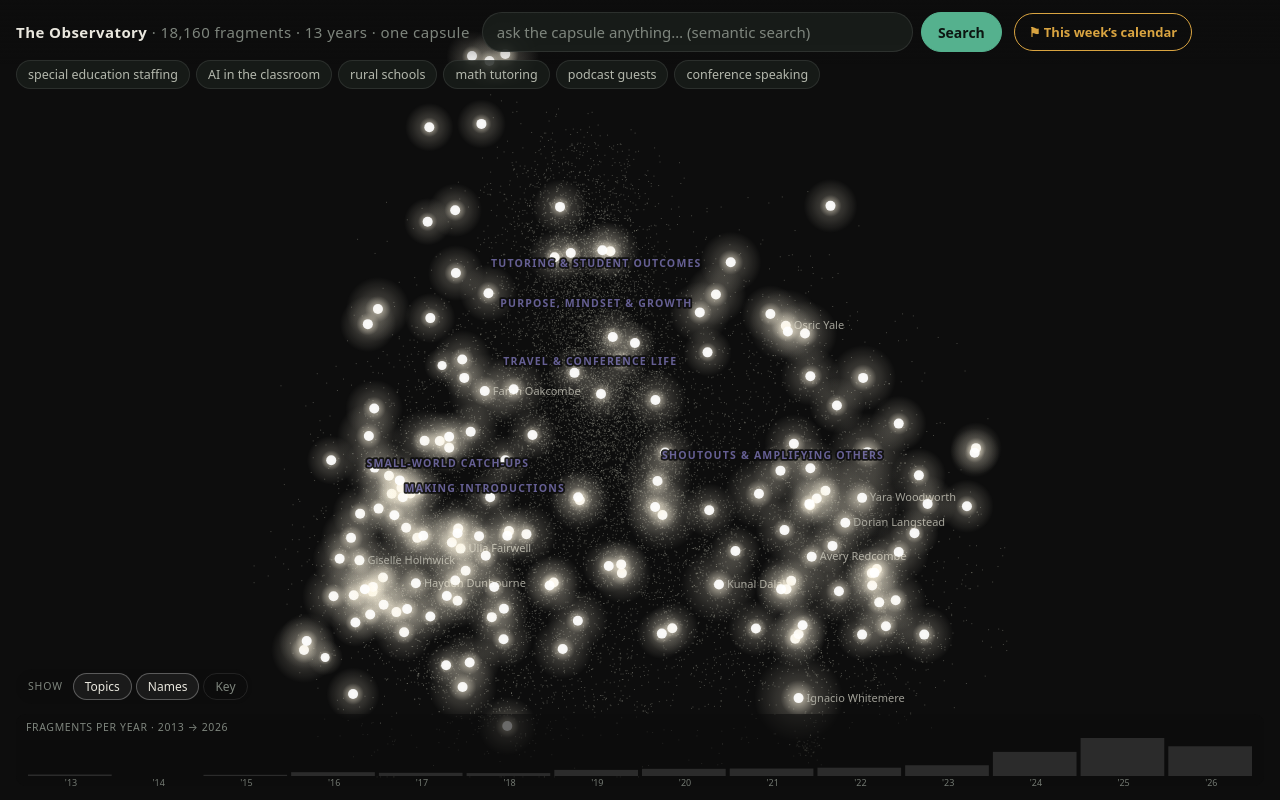
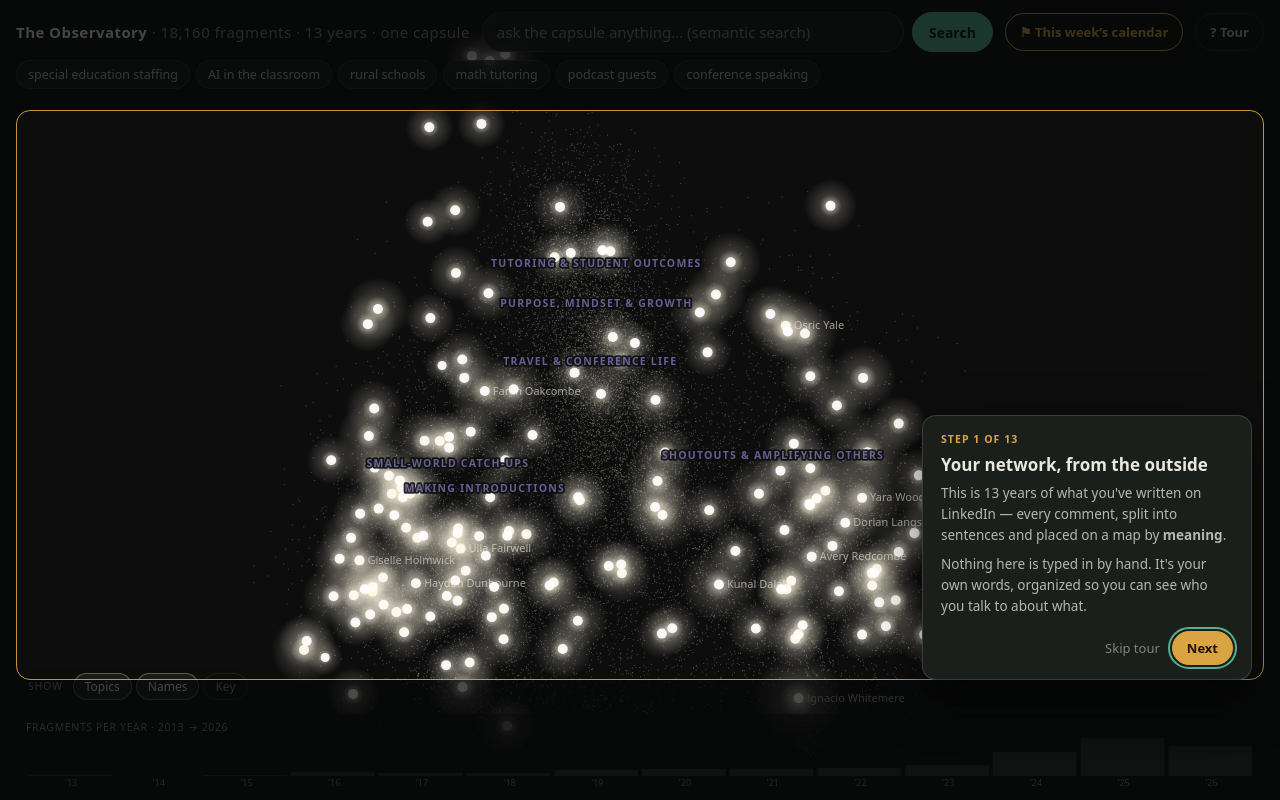
Before and after one commit to kmasterfleek/jacobs-brain-v2, a plain HTML site: page mockups/observatory-demo/index.html in a window 1280 px wide. Drawn offline with Linux system fonts and the light colour scheme; animation ran at ten frames a second.

Commit message:
Observatory: guided first-visit tour (13 steps, spotlight + do-it steps, example semantic search)
Auto-starts once per browser; '? Tour' replays; #tour=N jumps to a step. Verified end-to-end
by driving real clicks through every interactive step in headless Chrome. Synced to demo copy.

Co-Authored-By: Claude Opus 5.5 (1M context) <noreply@anthropic.com>
Claude-Session: https://claude.ai/code/session_01CBSKRaV9YMB96cwTGgESvY

```diff
--- a/mockups/observatory-demo/index.html
+++ b/mockups/observatory-demo/index.html
@@ -187,5 +187,6 @@
   <script src="data.js"></script>
   <script src="explore.js"></script>
   <script src="app.js"></script>
+  <script src="tour.js"></script>
 </body>
 </html>
--- /dev/null
+++ b/mockups/observatory-demo/tour.js
@@ -0,0 +1,182 @@
+// Guided tour over the live Observatory: a spotlight dims everything but one spot, a card
+// explains it, and "do it" steps advance when the viewer actually does the thing.
+// Starts on first visit (per browser); "? Tour" in the header replays it; #tour forces it.
+(() => {
+  const LS = "dodo-observatory-tour-v1";
+  const EXAMPLE = "teachers leaving the profession";
+
+  const css = document.createElement("style");
+  css.textContent = `
+  #tour-hole { position: fixed; z-index: 40; pointer-events: none; border-radius: 14px;
+    box-shadow: 0 0 0 9999px rgba(6,8,7,.72); border: 1.5px solid rgba(217,164,65,.9);
+    transition: all .35s ease; }
+  #tour-card { position: fixed; z-index: 41; width: 330px; max-width: calc(100vw - 32px);
+    background: #1a1f1b; border: 1px solid rgba(255,255,255,.14); border-radius: 14px;
+    padding: 16px 18px 14px; box-shadow: 0 18px 50px rgba(0,0,0,.6); color: var(--ink);
+    transition: top .35s ease, left .35s ease; }
+  #tour-card .step { font-size: 10.5px; letter-spacing: .1em; text-transform: uppercase; color: var(--warn); font-weight: 700; }
+  #tour-card h3 { font-size: 17px; margin: 4px 0 6px; text-wrap: balance; }
+  #tour-card p { font-size: 13.5px; line-height: 1.55; color: var(--ink-2); }
+  #tour-card p + p { margin-top: 8px; }
+  #tour-card .do { margin-top: 10px; font-size: 13px; color: var(--accent); font-weight: 600; }
+  #tour-card .do.done { color: var(--muted); text-decoration: line-through; }
+  #tour-card .row { display: flex; gap: 8px; margin-top: 14px; align-items: center; }
+  #tour-card .row .sp { flex: 1; }
+  #tour-card button { font: 600 13px system-ui; padding: 7px 14px; border-radius: 999px; cursor: pointer;
+    border: 1px solid rgba(255,255,255,.18); background: transparent; color: var(--ink-2); }
+  #tour-card button.primary { background: var(--warn); border-color: var(--warn); color: #1c1408; }
+  #tour-card button.go { background: var(--accent); border-color: var(--accent); color: #0c1611; }
+  #tour-card button:disabled { opacity: .35; cursor: default; }
+  #tour-card button:focus-visible { outline: 2px solid var(--accent); outline-offset: 2px; }
+  #tour-card .skip { background: none; border: none; color: var(--muted); padding: 7px 4px; font-weight: 400; }
+  #tourbtn { padding: 9px 14px; border-radius: 999px; border: 1px solid var(--hairline); background: transparent;
+    color: var(--ink-2); font: 600 13px system-ui; cursor: pointer; white-space: nowrap; }
+  #tourbtn:hover { color: var(--ink); border-color: rgba(255,255,255,.3); }
+  @media (prefers-reduced-motion: reduce) { #tour-hole, #tour-card { transition: none; } }`;
+  document.head.appendChild(css);
+
+  // ---- targets: DOM elements or live canvas positions ----
+  const el = (sel) => () => { const e = document.querySelector(sel); if (!e || !e.offsetParent && getComputedStyle(e).position !== "fixed") return null; const r = e.getBoundingClientRect(); return r.width ? r : null; };
+  const pad = (r, p) => r && ({ left: r.left - p, top: r.top - p, width: r.width + 2 * p, height: r.height + 2 * p });
+  const topStar = () => [...PEOPLE].sort((a, b) => b.n - a.n)[0];
+  const starRect = () => { const [x, y] = toScreen(topStar().x, topStar().y); return { left: x - 26, top: y - 26, width: 150, height: 52 }; };
+  const topicBox = () => regionBoxes[0] || null;
+  const topicRect = () => { const b = topicBox(); return b && pad({ left: b.x, top: b.y, width: b.w, height: b.h }, 10); };
+  const dustRect = () => ({ left: CX - R * 0.55, top: CY - R * 0.95, width: R * 1.1, height: R * 0.75 });
+  let tourMtg = -1;
+  const pickMeeting = () => {
+    const today = MEETINGS.findIndex(m => m.day === calDay && mppl(m).length);
+    return today >= 0 ? today : MEETINGS.findIndex(m => mppl(m).length);
+  };
+
+  const steps = [
+    { title: "Your network, from the outside",
+      body: ["This is 13 years of what you've written on LinkedIn — every comment, split into sentences and placed on a map by <b>meaning</b>.",
+             "Nothing here is typed in by hand. It's your own words, organized so you can see who you talk to about what."],
+      target: () => ({ left: 16, top: 110, width: innerWidth - 32, height: innerHeight - 230 }) },
+    { title: "Stars are people",
+      body: ["Each star is someone you talk to. Bigger = more often. People you talk to about <b>similar things</b> sit near each other — the position is about topics, not geography or importance."],
+      doText: "Click this star to open their card", target: starRect,
+      enter: () => { closePanel(); },
+      done: () => selected && selected.i === topStar().i },
+    { title: "Their card",
+      body: ["Every time you mentioned them, year by year — plus what's in your files and the actual things you said to them, newest first, with links back to LinkedIn."],
+      target: el("#panel") },
+    { title: "Dust is everything you wrote",
+      body: ["Each tiny dot is one thing you said. Hover any dot to read it. Click one and you'll get <b>✦ More like this</b> — everything else you've said that means something similar."],
+      target: dustRect, enter: () => closePanel() },
+    { title: "Topics you keep coming back to",
+      body: ["The violet captions are subjects you return to again and again, found automatically from your words."],
+      doText: "Click this topic", target: topicRect,
+      enter: () => { setView("topics", true); },
+      done: () => results && panel.classList.contains("show") && /^Topic:/.test(panel.querySelector("h2")?.textContent || "") },
+    { title: "Who a topic belongs to",
+      body: ["Green dots are everything you've said on that topic. The list ranks <b>who you say it to</b>. A topic with almost nobody on this list is one you talk about a lot — but no one owns yet. That's an opening."],
+      target: el("#panel") },
+    { title: "Too busy? Turn things off",
+      body: ["Topics, names, and the key can each be switched on and off — or press T, N, K."],
+      doText: "Click “Names” to hide them, then again to bring them back", target: () => pad(el("#viewbar")(), 6),
+      enter: () => { clearSearch(); this_names = VIEW.names; flips = 0; },
+      done: () => flips >= 1 },
+    { title: "This week's calendar",
+      body: ["Your meetings live right inside the map."],
+      doText: "Click “This week's calendar”", target: () => pad(el("#calbtn")(), 6),
+      done: () => calOpen },
+    { title: "Click a meeting",
+      body: ["Anyone in it who's on your map lights up <b>amber</b>, along with everything you've ever said to them. The purple note is the intern's prep; orange flags are warnings, like asking the same person twice in one week."],
+      doText: "Click this meeting", target: () => { const e = document.querySelector(`.mtg[data-i="${tourMtg}"]`); return e ? pad(e.getBoundingClientRect(), 4) : null; },
+      enter: () => { tourMtg = pickMeeting(); if (tourMtg >= 0 && MEETINGS[tourMtg].day !== calDay) { calDay = MEETINGS[tourMtg].day; renderCal(); } setTimeout(() => document.querySelector(`.mtg[data-i="${tourMtg}"]`)?.scrollIntoView({ block: "center" }), 50); },
+      done: () => openMtg === tourMtg },
+    { title: "Missing someone?",
+      body: ["If a name was misspelled on the invite or never made it on, type it here — it finds people even with typos. They'll light up with the meeting from then on."],
+      target: () => { const e = document.querySelector(`.mtg[data-i="${tourMtg}"] .addwho`); return e ? pad(e.getBoundingClientRect(), 6) : null; } },
+    { title: "Search by meaning, not words",
+      body: [`Ask about anything. It finds what you meant even when you used different words. Try this one: <b>“${EXAMPLE}.”</b>`],
+      target: () => pad(el("#searchbox")(), 6),
+      enter: () => { toggleCal(false); closePanel(); },
+      action: { label: "Run this search", run: () => { $("#q").value = EXAMPLE; doSearch(); } },
+      done: () => results && $("#q").value === EXAMPLE },
+    { title: "What comes back",
+      body: ["Everything you've said about it lights up green, with lines to who you said it to. The panel ranks the people this topic belongs to, and the bars at the bottom show <b>when</b> you talked about it.",
+             "Clear the search anytime and ask your own question."],
+      target: () => ({ left: 16, top: 96, width: innerWidth - 32, height: innerHeight - 110 }) },
+    { title: "That's it",
+      body: ["Click around — nothing you do here changes your data. You can replay this tour anytime with <b>? Tour</b> at the top."],
+      target: () => pad(el("#tourbtn")(), 6), last: true },
+  ];
+
+  // ---- runtime ----
+  let i = -1, hole, card, flips = 0, this_names = true, raf;
+  const origSetView = setView;
+  setView = (k, v) => { origSetView(k, v); if (k === "names") flips++; };
+  window.setView = setView;
+
+  function place() {
+    if (i < 0) return;
+    const s = steps[i], r = s.target() || { left: innerWidth / 2 - 40, top: innerHeight / 2 - 40, width: 80, height: 80 };
+    Object.assign(hole.style, { left: r.left + "px", top: r.top + "px", width: r.width + "px", height: r.height + "px" });
+    const cw = card.offsetWidth, ch = card.offsetHeight, m = 16;
+    let left = r.left + r.width + m, top = r.top;
+    if (left + cw > innerWidth - m) left = r.left - cw - m;
+    if (left < m) { left = Math.min(Math.max(m, r.left), innerWidth - cw - m); top = r.top + r.height + m; }
+    if (top + ch > innerHeight - m) top = Math.max(m, r.top - ch - m);
+    if (top < m) top = m;
+    if (r.height > innerHeight * 0.6 && r.width > innerWidth * 0.6) { left = innerWidth - cw - 28; top = innerHeight - ch - 120; }
+    card.style.left = left + "px"; card.style.top = top + "px";
+    const s2 = steps[i];
+    if (s2.done) {
+      const ok = !!s2.done();
+      card.querySelector(".do")?.classList.toggle("done", ok);
+      const nx = card.querySelector(".next"); if (nx) nx.disabled = !ok;
+      if (ok && !s2._advanced) { s2._advanced = true; setTimeout(() => { if (steps[i] === s2) go(i + 1); }, 900); }
+    }
+    raf = requestAnimationFrame(place);
+  }
+  function go(n) {
+    if (n >= steps.length) return end(true);
+    i = Math.max(0, n);
+    const s = steps[i];
+    s._advanced = false;
+    if (s.enter) s.enter();
+    card.innerHTML = `<div class="step">Step ${i + 1} of ${steps.length}</div>
+      <h3>${s.title}</h3>${s.body.map(b => `<p>${b}</p>`).join("")}
+      ${s.doText ? `<div class="do">→ ${s.doText}</div>` : ""}
+      <div class="row">
+        ${i > 0 ? `<button class="back">Back</button>` : ""}
+        <span class="sp"></span>
+        ${s.last ? "" : `<button class="skip">Skip tour</button>`}
+        ${s.action ? `<button class="go">${s.action.label}</button>` : ""}
+        <button class="next primary" ${s.done ? "disabled" : ""} ${s.action ? 'hidden' : ""}>${s.last ? "Start exploring" : "Next"}</button>
+      </div>`;
+    card.querySelector(".back")?.addEventListener("click", () => go(i - 1));
+    card.querySelector(".skip")?.addEventListener("click", () => end(true));
+    card.querySelector(".go")?.addEventListener("click", () => s.action.run());
+    card.querySelector(".next").addEventListener("click", () => go(i + 1));
+    card.querySelector(".next").focus({ preventScroll: true });
+  }
+  function start() {
+    end(false);
+    clearSearch(); toggleCal(false); closePanel();
+    T.k = 1; T.tx = 0; T.ty = 0; renderDustLayer();
+    origSetView("topics", true); origSetView("names", true);
+    hole = document.createElement("div"); hole.id = "tour-hole";
+    card = document.createElement("div"); card.id = "tour-card"; card.setAttribute("role", "dialog"); card.setAttribute("aria-live", "polite");
+    document.body.append(hole, card);
+    go(0); place();
+  }
+  function end(seen) {
+    cancelAnimationFrame(raf);
+    hole?.remove(); card?.remove(); hole = card = null; i = -1;
+    if (seen) try { localStorage.setItem(LS, "1"); } catch {}
+  }
+  window.addEventListener("keydown", (e) => { if (i >= 0 && e.key === "Escape") end(true); });
+
+  const btn = document.createElement("button");
+  btn.id = "tourbtn"; btn.textContent = "? Tour"; btn.title = "Replay the guided tour";
+  btn.onclick = start;
+  document.querySelector("header").appendChild(btn);
+
+  let seen = false; try { seen = !!localStorage.getItem(LS); } catch {}
+  const at = location.hash.match(/(?:^#|&)tour(?:=(\d+))?/);
+  if (at || (!seen && !location.hash)) setTimeout(() => { start(); if (at && at[1]) go(+at[1] - 1); }, 700);
+})();
```
Also changed, not shown: mockups/observatory/index.html (+1 -0 lines), mockups/observatory/tour.js (added, +182 -0 lines), .claude/helpers/helpers.manifest.json, .claude/helpers/router.js, README.md, mockups/observatory/README.md, 1 other file.
